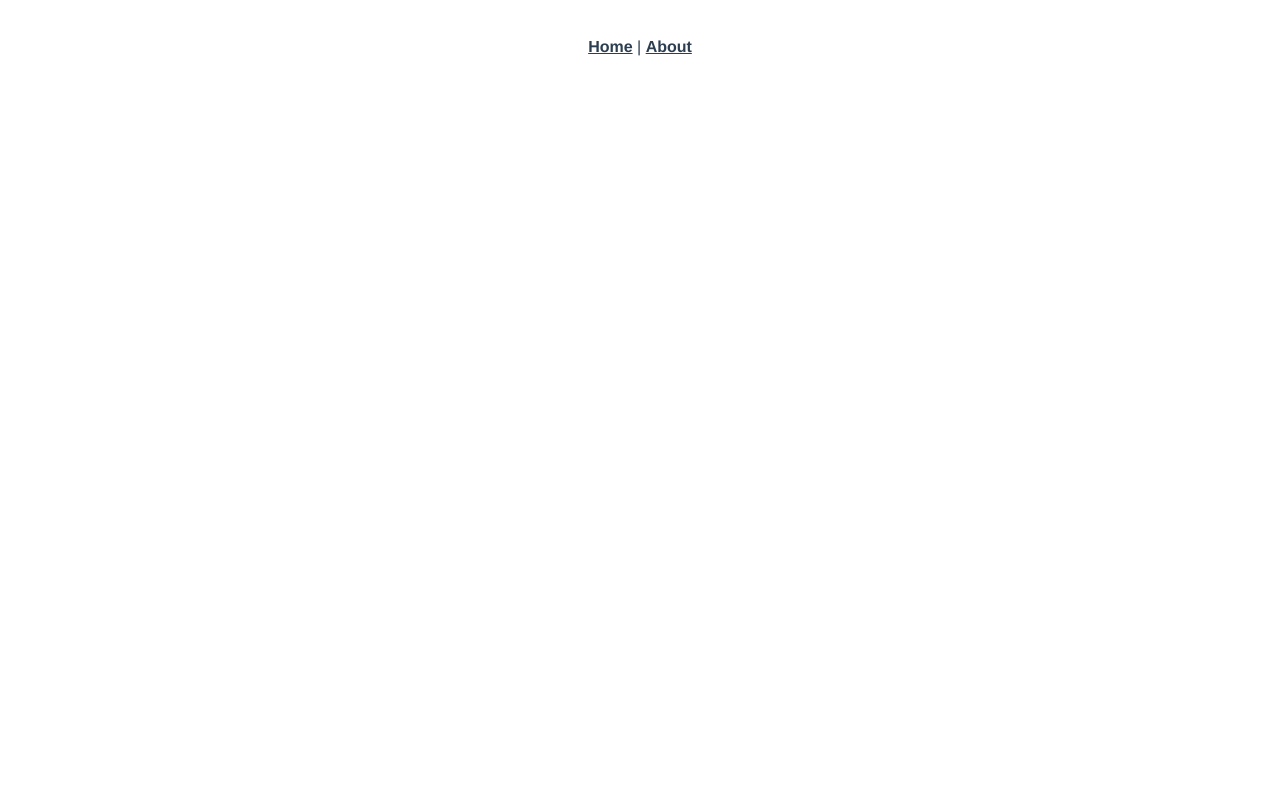
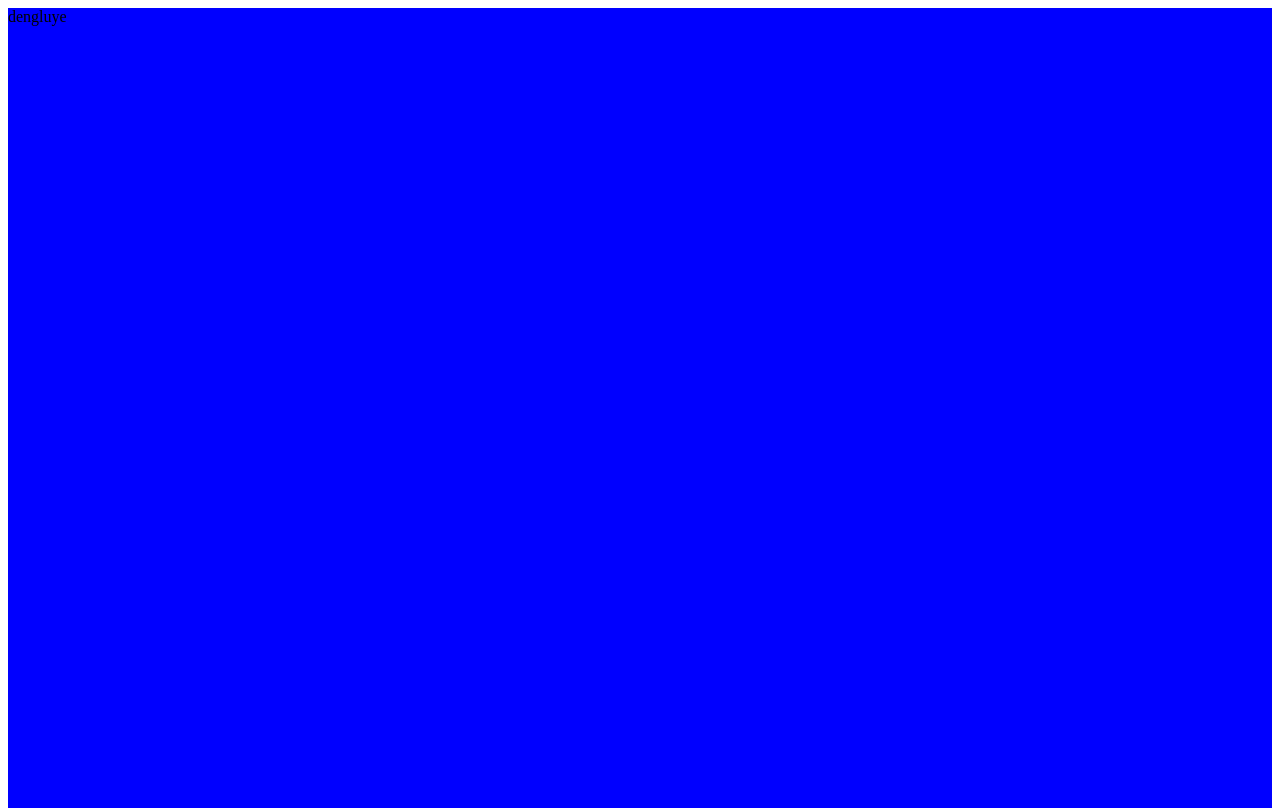
Before and after one commit to Sma11X/property-management, a Vue app: page /login in a window 1280 px wide. Before the commit this address had no page. Built offline with nearby package versions, Linux system fonts and the light colour scheme.

Commit message:
project init

```diff
--- a/src/App.vue
+++ b/src/App.vue
@@ -1,30 +1,7 @@
 <template>
-  <nav>
-    <router-link to="/">Home</router-link> |
-    <router-link to="/about">About</router-link>
-  </nav>
   <router-view/>
 </template>
 
 <style lang="scss">
-#app {
-  font-family: Avenir, Helvetica, Arial, sans-serif;
-  -webkit-font-smoothing: antialiased;
-  -moz-osx-font-smoothing: grayscale;
-  text-align: center;
-  color: #2c3e50;
-}
 
-nav {
-  padding: 30px;
-
-  a {
-    font-weight: bold;
-    color: #2c3e50;
-
-    &.router-link-exact-active {
-      color: #42b983;
-    }
-  }
-}
 </style>
--- a/src/components/HelloWorld.vue
+++ /dev/null
@@ -1,63 +0,0 @@
-<template>
-  <div class="hello">
-    <h1>{{ msg }}</h1>
-    <p>
-      For a guide and recipes on how to configure / customize this project,<br>
-      check out the
-      <a href="https://cli.vuejs.org" target="_blank" rel="noopener">vue-cli documentation</a>.
-    </p>
-    <h3>Installed CLI Plugins</h3>
-    <ul>
-      <li><a href="https://github.com/vuejs/vue-cli/tree/dev/packages/%40vue/cli-plugin-babel" target="_blank" rel="noopener">babel</a></li>
-      <li><a href="https://github.com/vuejs/vue-cli/tree/dev/packages/%40vue/cli-plugin-router" target="_blank" rel="noopener">router</a></li>
-      <li><a href="https://github.com/vuejs/vue-cli/tree/dev/packages/%40vue/cli-plugin-vuex" target="_blank" rel="noopener">vuex</a></li>
-      <li><a href="https://github.com/vuejs/vue-cli/tree/dev/packages/%40vue/cli-plugin-eslint" target="_blank" rel="noopener">eslint</a></li>
-      <li><a href="https://github.com/vuejs/vue-cli/tree/dev/packages/%40vue/cli-plugin-typescript" target="_blank" rel="noopener">typescript</a></li>
-    </ul>
-    <h3>Essential Links</h3>
-    <ul>
-      <li><a href="https://vuejs.org" target="_blank" rel="noopener">Core Docs</a></li>
-      <li><a href="https://forum.vuejs.org" target="_blank" rel="noopener">Forum</a></li>
-      <li><a href="https://chat.vuejs.org" target="_blank" rel="noopener">Community Chat</a></li>
-      <li><a href="https://twitter.com/vuejs" target="_blank" rel="noopener">Twitter</a></li>
-      <li><a href="https://news.vuejs.org" target="_blank" rel="noopener">News</a></li>
-    </ul>
-    <h3>Ecosystem</h3>
-    <ul>
-      <li><a href="https://router.vuejs.org" target="_blank" rel="noopener">vue-router</a></li>
-      <li><a href="https://vuex.vuejs.org" target="_blank" rel="noopener">vuex</a></li>
-      <li><a href="https://github.com/vuejs/vue-devtools#vue-devtools" target="_blank" rel="noopener">vue-devtools</a></li>
-      <li><a href="https://vue-loader.vuejs.org" target="_blank" rel="noopener">vue-loader</a></li>
-      <li><a href="https://github.com/vuejs/awesome-vue" target="_blank" rel="noopener">awesome-vue</a></li>
-    </ul>
-  </div>
-</template>
-
-<script lang="ts">
-import { defineComponent } from 'vue';
-
-export default defineComponent({
-  name: 'HelloWorld',
-  props: {
-    msg: String,
-  },
-});
-</script>
-
-<!-- Add "scoped" attribute to limit CSS to this component only -->
-<style scoped lang="scss">
-h3 {
-  margin: 40px 0 0;
-}
-ul {
-  list-style-type: none;
-  padding: 0;
-}
-li {
-  display: inline-block;
-  margin: 0 10px;
-}
-a {
-  color: #42b983;
-}
-</style>
--- a/src/router/index.ts
+++ b/src/router/index.ts
@@ -1,19 +1,10 @@
 import { createRouter, createWebHistory, RouteRecordRaw } from 'vue-router'
-import HomeView from '../views/HomeView.vue'
 
 const routes: Array<RouteRecordRaw> = [
   {
-    path: '/',
-    name: 'home',
-    component: HomeView
-  },
-  {
-    path: '/about',
-    name: 'about',
-    // route level code-splitting
-    // this generates a separate chunk (about.[hash].js) for this route
-    // which is lazy-loaded when the route is visited.
-    component: () => import(/* webpackChunkName: "about" */ '../views/AboutView.vue')
+    path: '/login',
+    name: 'login',
+    component: () => import('../views/login/LoginView.vue')
   }
 ]
 
--- a/src/views/AboutView.vue
+++ /dev/null
@@ -1,5 +0,0 @@
-<template>
-  <div class="about">
-    <h1>This is an about page</h1>
-  </div>
-</template>
--- a/src/views/HomeView.vue
+++ /dev/null
@@ -1,18 +0,0 @@
-<template>
-  <div class="home">
-    <img alt="Vue logo" src="../assets/logo.png">
-    <HelloWorld msg="Welcome to Your Vue.js + TypeScript App"/>
-  </div>
-</template>
-
-<script lang="ts">
-import { defineComponent } from 'vue';
-import HelloWorld from '@/components/HelloWorld.vue'; // @ is an alias to /src
-
-export default defineComponent({
-  name: 'HomeView',
-  components: {
-    HelloWorld,
-  },
-});
-</script>
--- /dev/null
+++ b/src/views/login/LoginView.vue
@@ -0,0 +1,21 @@
+<template>
+  <div class="login">
+    dengluye
+  </div>
+</template>
+
+<script>
+export default {
+
+}
+</script>
+
+<style lang="scss">
+  .login{
+    background-color: blue;
+    height: 100%;
+  }
+  html,body,#app{
+    height: 100%;
+  }
+</style>
```
